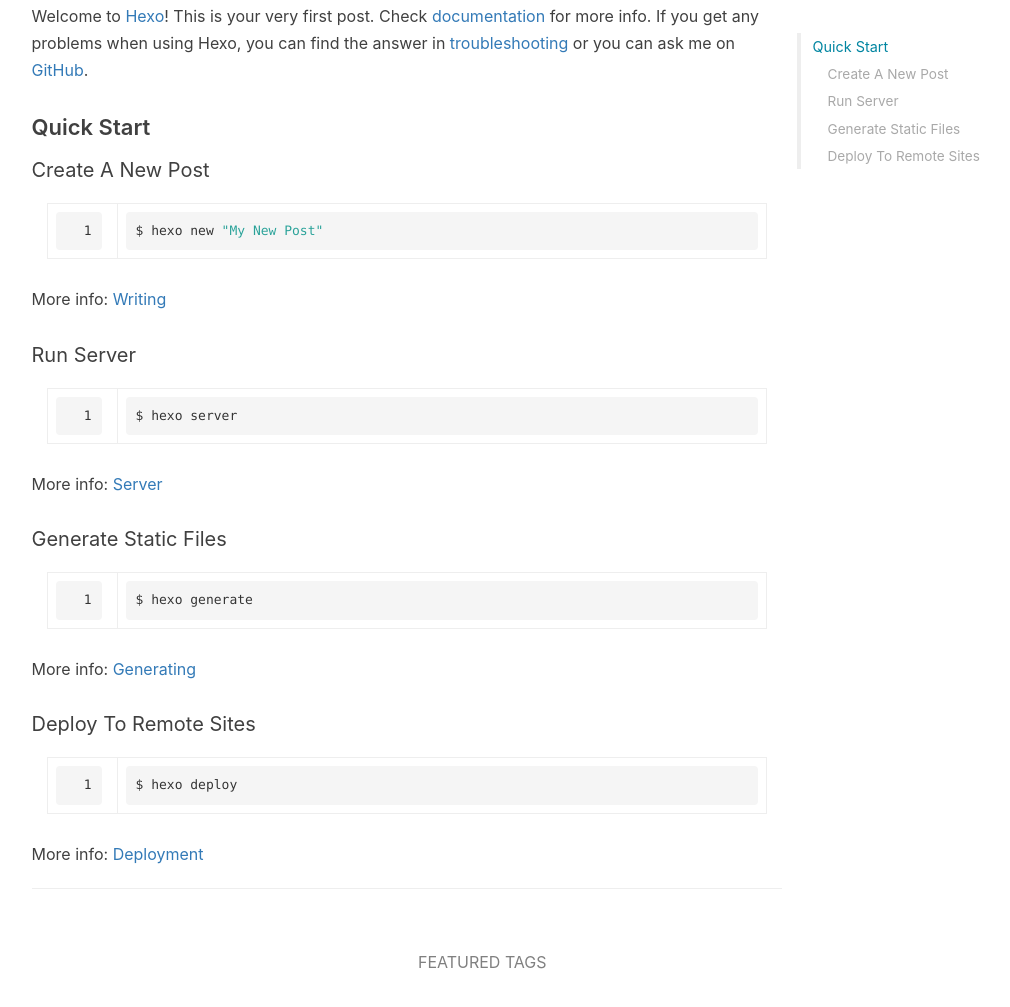
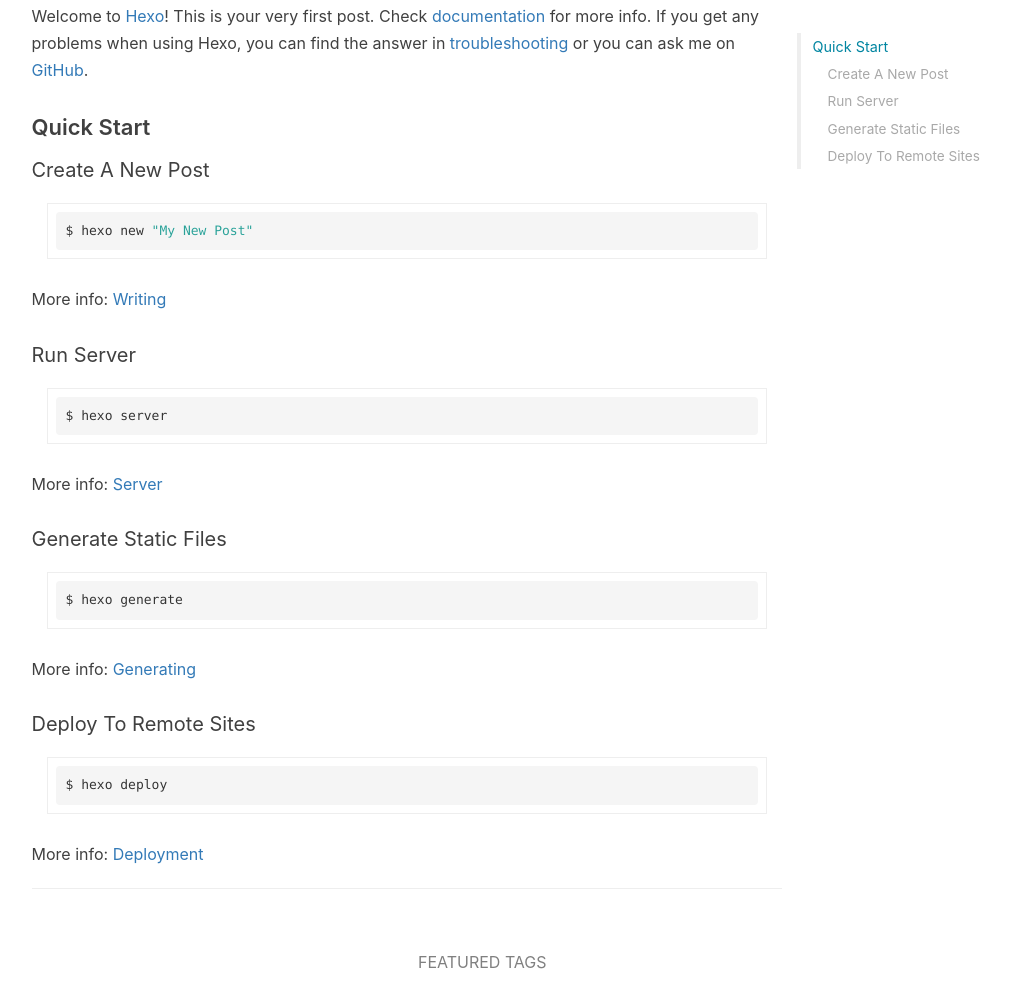
Before and after one commit to vincent2d/vincent2d.github.io, a plain HTML site: page 2016/06/04/hello-world/index.html in a window 1280 px wide. Shown: the part 387-1394 px from the top of the page, without its empty margins (136-1146 px from the left). Drawn offline with nearby package versions, Linux system fonts and the light colour scheme.

Commit message:
Site updated: 2016-06-04 17:51:37

```diff
--- a/2016/06/04/hello-world/index.html
+++ b/2016/06/04/hello-world/index.html
@@ -171,13 +171,13 @@
             <div class="col-lg-8 col-lg-offset-1 col-sm-9 post-container">
 
                 <p>Welcome to <a href="https://hexo.io/" target="_blank" rel="external">Hexo</a>! This is your very first post. Check <a href="https://hexo.io/docs/" target="_blank" rel="external">documentation</a> for more info. If you get any problems when using Hexo, you can find the answer in <a href="https://hexo.io/docs/troubleshooting.html" target="_blank" rel="external">troubleshooting</a> or you can ask me on <a href="https://github.com/hexojs/hexo/issues" target="_blank" rel="external">GitHub</a>.</p>
-<h2 id="Quick-Start"><a href="#Quick-Start" class="headerlink" title="Quick Start"></a>Quick Start</h2><h3 id="Create-a-new-post"><a href="#Create-a-new-post" class="headerlink" title="Create a new post"></a>Create a new post</h3><figure class="highlight bash"><table><tr><td class="gutter"><pre><span class="line">1</span><br></pre></td><td class="code"><pre><span class="line">$ hexo new <span class="string">"My New Post"</span></span><br></pre></td></tr></table></figure>
+<h2 id="Quick-Start"><a href="#Quick-Start" class="headerlink" title="Quick Start"></a>Quick Start</h2><h3 id="Create-a-new-post"><a href="#Create-a-new-post" class="headerlink" title="Create a new post"></a>Create a new post</h3><figure class="highlight bash"><table><tr><td class="code"><pre><span class="line">$ hexo new <span class="string">"My New Post"</span></span><br></pre></td></tr></table></figure>
 <p>More info: <a href="https://hexo.io/docs/writing.html" target="_blank" rel="external">Writing</a></p>
-<h3 id="Run-server"><a href="#Run-server" class="headerlink" title="Run server"></a>Run server</h3><figure class="highlight bash"><table><tr><td class="gutter"><pre><span class="line">1</span><br></pre></td><td class="code"><pre><span class="line">$ hexo server</span><br></pre></td></tr></table></figure>
+<h3 id="Run-server"><a href="#Run-server" class="headerlink" title="Run server"></a>Run server</h3><figure class="highlight bash"><table><tr><td class="code"><pre><span class="line">$ hexo server</span><br></pre></td></tr></table></figure>
 <p>More info: <a href="https://hexo.io/docs/server.html" target="_blank" rel="external">Server</a></p>
-<h3 id="Generate-static-files"><a href="#Generate-static-files" class="headerlink" title="Generate static files"></a>Generate static files</h3><figure class="highlight bash"><table><tr><td class="gutter"><pre><span class="line">1</span><br></pre></td><td class="code"><pre><span class="line">$ hexo generate</span><br></pre></td></tr></table></figure>
+<h3 id="Generate-static-files"><a href="#Generate-static-files" class="headerlink" title="Generate static files"></a>Generate static files</h3><figure class="highlight bash"><table><tr><td class="code"><pre><span class="line">$ hexo generate</span><br></pre></td></tr></table></figure>
 <p>More info: <a href="https://hexo.io/docs/generating.html" target="_blank" rel="external">Generating</a></p>
-<h3 id="Deploy-to-remote-sites"><a href="#Deploy-to-remote-sites" class="headerlink" title="Deploy to remote sites"></a>Deploy to remote sites</h3><figure class="highlight bash"><table><tr><td class="gutter"><pre><span class="line">1</span><br></pre></td><td class="code"><pre><span class="line">$ hexo deploy</span><br></pre></td></tr></table></figure>
+<h3 id="Deploy-to-remote-sites"><a href="#Deploy-to-remote-sites" class="headerlink" title="Deploy to remote sites"></a>Deploy to remote sites</h3><figure class="highlight bash"><table><tr><td class="code"><pre><span class="line">$ hexo deploy</span><br></pre></td></tr></table></figure>
 <p>More info: <a href="https://hexo.io/docs/deployment.html" target="_blank" rel="external">Deployment</a></p>
 
 
@@ -345,7 +345,7 @@
 
 
     <!--wechat title img-->
-    <img class="wechat-title-img" src="avatar_man_2.png">
+    <img class="wechat-title-img" src="http://o88j36e4t.bkt.clouddn.com/13d0557b86d4a94c393e8094a874b1bb22d2cb403f5c-x9eMT1_sq140sf.jpg">
 </body>
 
 </html>
```
Also changed, not shown: archives/2016/06/index.html (+1 -1 lines), archives/2016/index.html (+1 -1 lines), archives/index.html (+1 -1 lines), index.html (+3 -3 lines).
